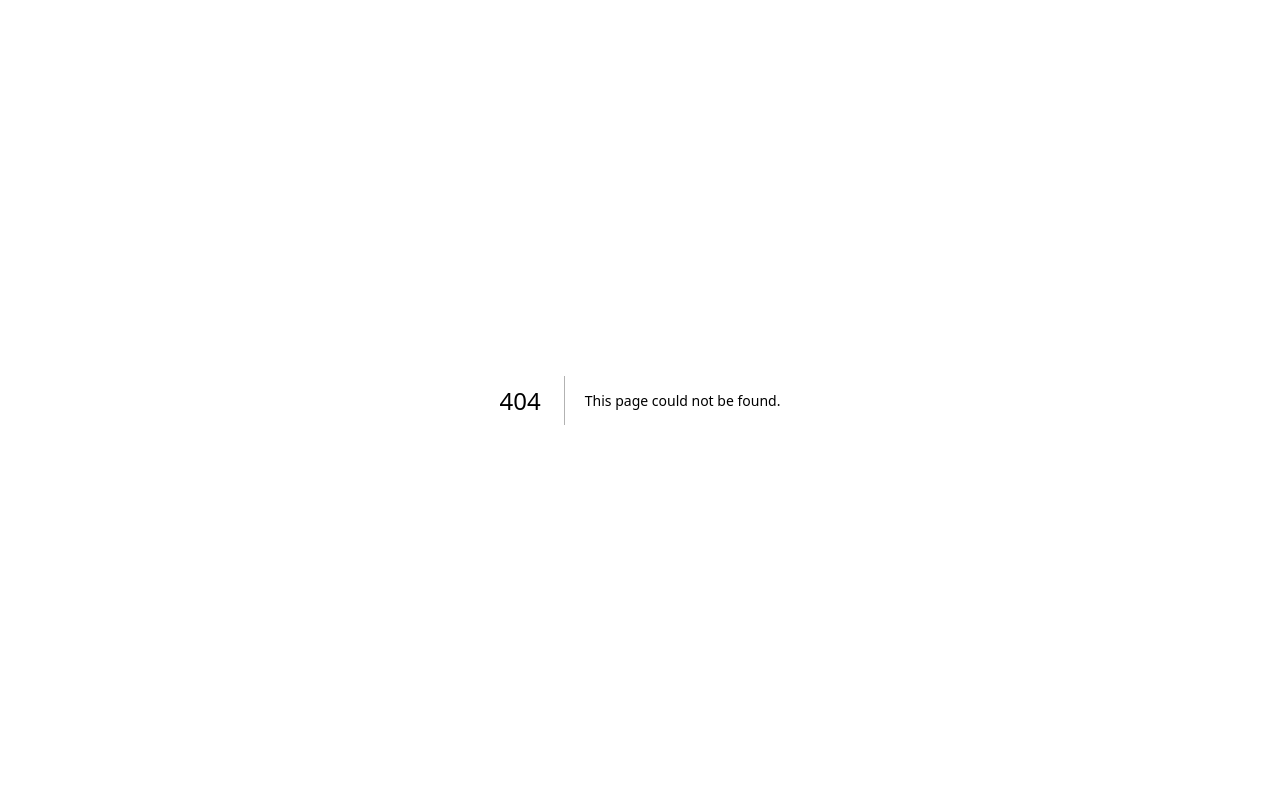
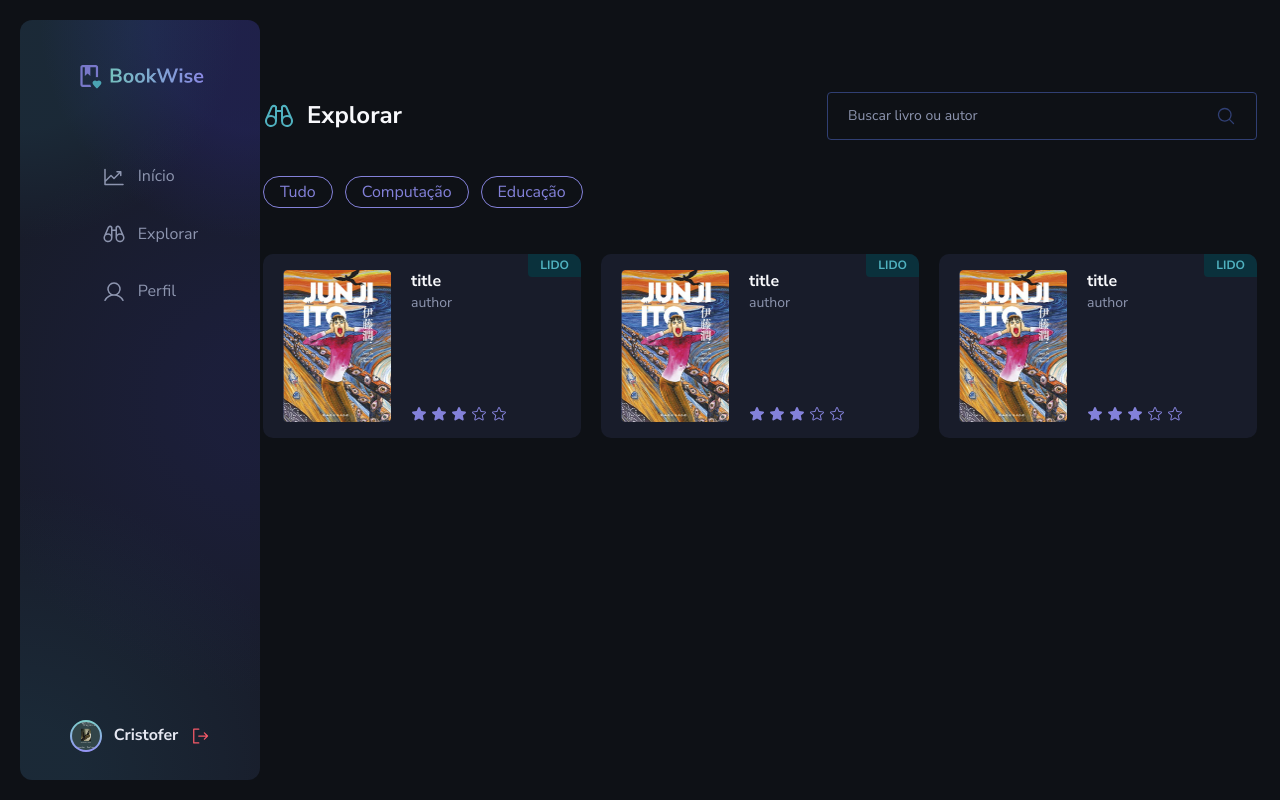
Before and after one commit to pejamp/bookwise-ignite-challenge, a Next.js app: page /explore in a window 1280 px wide. Before the commit this address had no page. Built offline with nearby package versions, Linux system fonts and the light colour scheme.

Commit message:
feat: add Tag component

```diff
--- a/src/components/Input/index.tsx
+++ b/src/components/Input/index.tsx
@@ -7,7 +7,7 @@ export function Input({ ...rest }: InputProps) {
   return (
     <label className="flex items-center gap-2 rounded border border-gray-500 px-5 py-3 text-gray-500 focus-within:border-green-200 focus-within:text-green-200">
       <input
-        className="bg-transparent flex-1 text-sm leading-base text-gray-200 caret-green-100 outline-none placeholder:text-gray-400"
+        className="flex-1 bg-transparent text-sm leading-base text-gray-200 caret-green-100 outline-none placeholder:text-gray-400"
         {...rest}
       />
       <button className="text-inherit">
--- /dev/null
+++ b/src/components/Tag/index.tsx
@@ -0,0 +1,14 @@
+import { InputHTMLAttributes } from 'react'
+
+interface TagProps extends InputHTMLAttributes<HTMLInputElement> {
+  tagName: string
+}
+
+export function Tag({ tagName, ...rest }: TagProps) {
+  return (
+    <label className="box-border cursor-pointer rounded-full border border-purple-100 px-4 py-1 leading-base text-purple-100 duration-150 ease-in hover:bg-purple-200 hover:text-gray-100 has-[input:checked]:border-purple-200 has-[input:checked]:bg-purple-200 has-[input:checked]:text-gray-100">
+      <input type="radio" className="appearance-none" {...rest} />
+      {tagName}
+    </label>
+  )
+}
--- /dev/null
+++ b/src/pages/explore/index.tsx
@@ -0,0 +1,102 @@
+import { Input } from '@/components/Input'
+import RootLayout from '@/layouts/RootLayout'
+import { Binoculars } from '@phosphor-icons/react'
+import bookImage from '@/assets/images/fragmentos-do-horror.png'
+import Image from 'next/image'
+import { Rating } from '@/components/Rating'
+import { Tag } from '@/components/Tag'
+
+export default function Explore() {
+  return (
+    <RootLayout>
+      <div className="mb-10 flex justify-between">
+        <h1 className="flex items-center gap-3 text-2xl font-bold leading-short text-gray-100">
+          <Binoculars size={32} className="text-green-100" /> Explorar
+        </h1>
+        <div className="max-w-[430px] flex-1">
+          <Input type="text" placeholder="Buscar livro ou autor" />
+        </div>
+      </div>
+
+      <nav>
+        <ul className="mb-12 flex items-center gap-3">
+          <li>
+            <Tag tagName="Tudo" name="book-tag" />
+          </li>
+          <li>
+            <Tag tagName="Computação" name="book-tag" />
+          </li>
+          <li>
+            <Tag tagName="Educação" name="book-tag" />
+          </li>
+        </ul>
+      </nav>
+
+      <ul className="grid-cols-explore grid gap-5">
+        <li className="relative flex max-w-80 gap-5 overflow-hidden rounded-md bg-gray-700 px-5 py-4">
+          <span className="absolute right-0 top-0 rounded-bl bg-green-300 px-3 py-1 text-xs font-bold uppercase leading-shorter text-green-100">
+            lido
+          </span>
+          <div className="h-[152px] w-[108px] overflow-hidden rounded bg-gray-600">
+            <Image
+              src={bookImage}
+              alt=""
+              width={150}
+              height={200}
+              className="h-full w-full object-cover"
+            />
+          </div>
+          <div className="flex flex-col justify-between">
+            <div>
+              <h3 className="font-bold leading-short text-gray-100">title</h3>
+              <p className="text-sm leading-base text-gray-400">author</p>
+            </div>
+            <Rating rating={3} />
+          </div>
+        </li>
+        <li className="relative flex max-w-80 gap-5 overflow-hidden rounded-md bg-gray-700 px-5 py-4">
+          <span className="absolute right-0 top-0 rounded-bl bg-green-300 px-3 py-1 text-xs font-bold uppercase leading-shorter text-green-100">
+            lido
+          </span>
+          <div className="h-[152px] w-[108px] overflow-hidden rounded bg-gray-600">
+            <Image
+              src={bookImage}
+              alt=""
+              width={150}
+              height={200}
+              className="h-full w-full object-cover"
+            />
+          </div>
+          <div className="flex flex-col justify-between">
+            <div>
+              <h3 className="font-bold leading-short text-gray-100">title</h3>
+              <p className="text-sm leading-base text-gray-400">author</p>
+            </div>
+            <Rating rating={3} />
+          </div>
+        </li>
+        <li className="relative flex max-w-80 gap-5 overflow-hidden rounded-md bg-gray-700 px-5 py-4">
+          <span className="absolute right-0 top-0 rounded-bl bg-green-300 px-3 py-1 text-xs font-bold uppercase leading-shorter text-green-100">
+            lido
+          </span>
+          <div className="h-[152px] w-[108px] overflow-hidden rounded bg-gray-600">
+            <Image
+              src={bookImage}
+              alt=""
+              width={150}
+              height={200}
+              className="h-full w-full object-cover"
+            />
+          </div>
+          <div className="flex flex-col justify-between">
+            <div>
+              <h3 className="font-bold leading-short text-gray-100">title</h3>
+              <p className="text-sm leading-base text-gray-400">author</p>
+            </div>
+            <Rating rating={3} />
+          </div>
+        </li>
+      </ul>
+    </RootLayout>
+  )
+}
--- a/tailwind.config.ts
+++ b/tailwind.config.ts
@@ -33,6 +33,7 @@ const config: Config = {
       },
       gridTemplateColumns: {
         app: '15rem 1fr',
+        explore: 'repeat(3, minmax(0, 318px))',
       },
       spacing: {
         '1': '0.25rem',
```
